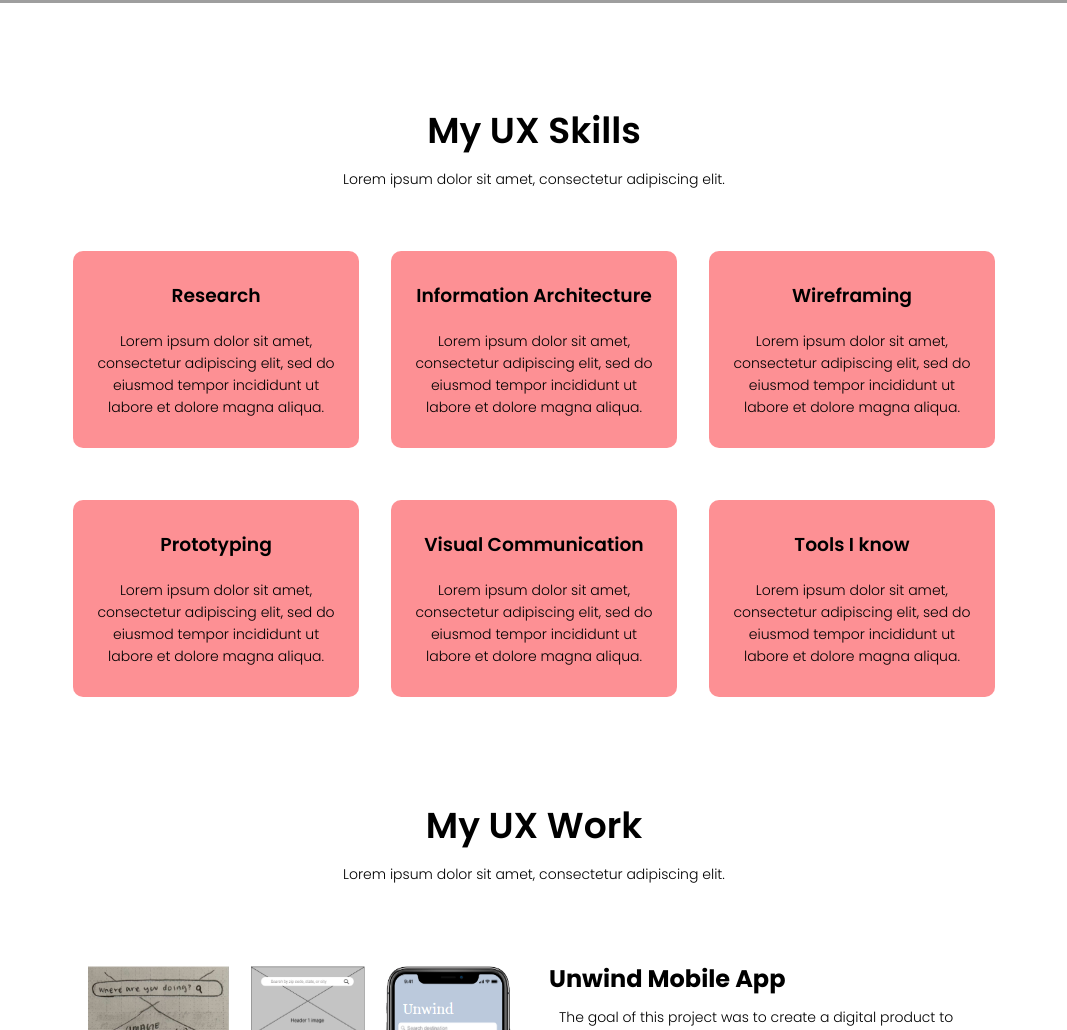
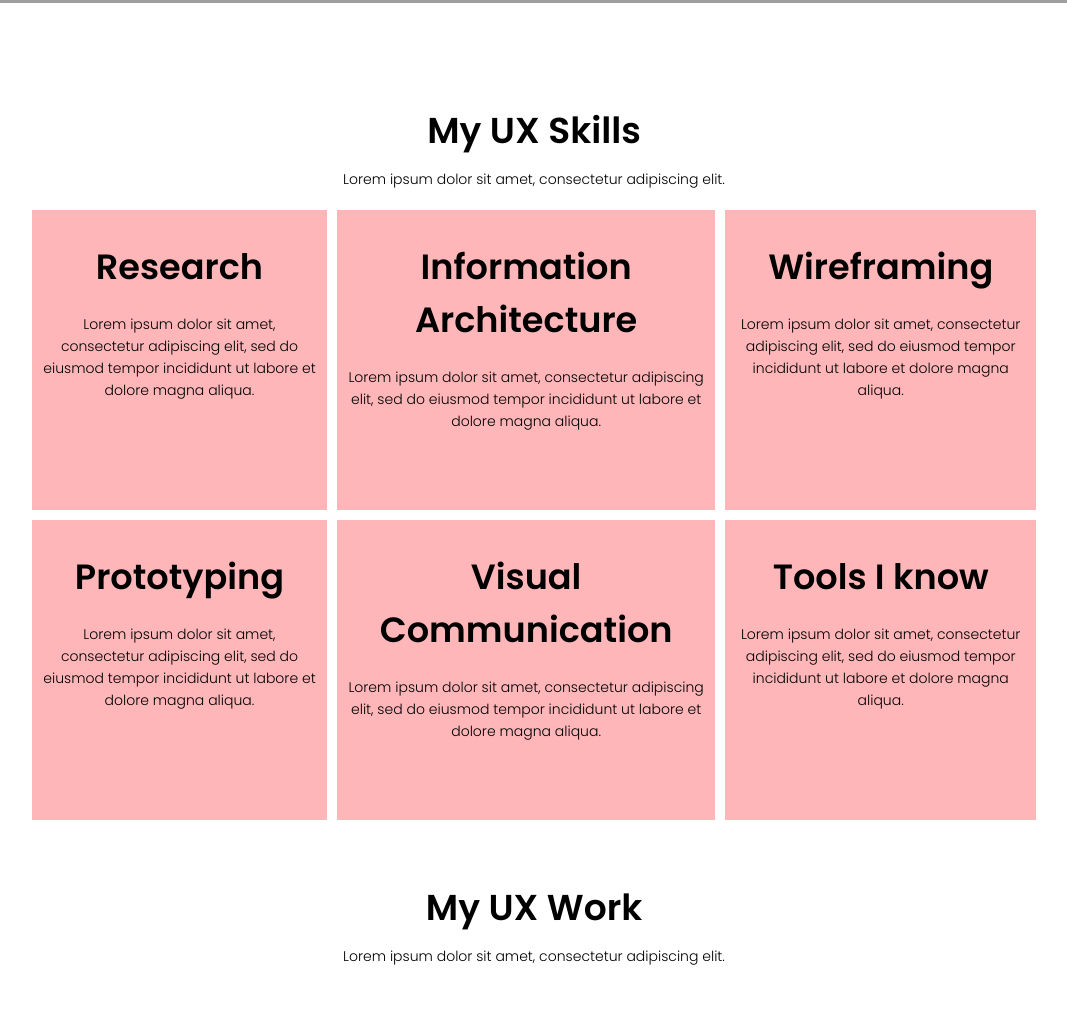
Before and after one commit to mkyang02/UX_UI_HW_18, a plain HTML site: page index.html in a window 1280 px wide. Shown: the part 950-1980 px from the top of the page, without its empty margins (106-1173 px from the left). Drawn offline with Linux system fonts and the light colour scheme; grey boxes are pictures that could not be loaded.

Commit message:
made changes to my UX skills to create a css grid and updated a photo

```diff
--- a/css/style.css
+++ b/css/style.css
@@ -98,38 +98,28 @@ p {
     line-height: 22px;
     padding: 10px;
 }
+ /*----MY UX SKILLS USING CSS GRIDS----*/
+.grid-container {
+    display: grid;
+    grid-template-columns: auto auto auto;
+    grid-template-rows: 300px 300px;
+    grid-gap: 10px;
+    background-color: none;
+    padding: 10px;
+  }
 
-.row-first {
-    margin: 5%;
-    display: flex;
-    justify-content: space-between;
-}
+  .grid-container > div {
+    background-color: #fc434962;
+    text-align: center;
+    padding: 20px 0;
+    font-size: 30px;
+  }
 
-.row-second {
-    margin: 5%;
-    display: flex;
-    justify-content: space-between;
-}
-
-.skills-col {
-    flex-basis: 31%;
-    background-color: #fc434996;
-    border-radius: 10px;
-    padding: 20px 12px;
-    box-sizing: border-box;
-    transition: 0.5s;
-}
-
-h3 {
+  h3 {
     text-align: center;
     font-weight: 600;
     margin: 10px 0;
 }
-
-.skills-col:hover {
-    box-shadow: 0 0 20px 0px rgba(0,0,0,0.2);
-}
-
 
 /*-----MY WORK SECTION------*/
 .work {
@@ -144,6 +134,8 @@ h3 {
     display: flex;
     justify-content: space-between;
 }
+
+
 
 .work-container img {
     width: 50%;
--- a/index.html
+++ b/index.html
@@ -34,52 +34,33 @@ href="https://cdnjs.cloudflare.com/ajax/libs/font-awesome/6.1.1/css/all.min.css"
                     sed do eiusmod tempor incididunt ut.</p>
         </section>
 
-    <!--------------------MY UX SKILLS-------------->
+    <!--------------------MY UX SKILLS------------>
+    <section class="skills">
+        <h1>My UX Skills</h1>
+        <p>Lorem ipsum dolor sit amet, consectetur adipiscing elit.</p>
+        <div class="grid-container">
+            <div class="item1"><h3>Research</h3>
+                <p>Lorem ipsum dolor sit amet, consectetur adipiscing elit, sed do
+                    eiusmod tempor incididunt ut labore et dolore magna aliqua.</p></div>
+            <div class="item2"><h3>Information Architecture</h3>
+                <p>Lorem ipsum dolor sit amet, consectetur adipiscing elit, sed do
+                    eiusmod tempor incididunt ut labore et dolore magna aliqua.</p></div>
+            <div class="item3"><h3>Wireframing</h3>
+                <p>Lorem ipsum dolor sit amet, consectetur adipiscing elit, sed do
+                    eiusmod tempor incididunt ut labore et dolore magna aliqua.</p></div>
+            <div class="item4"><h3>Prototyping</h3>
+                <p>Lorem ipsum dolor sit amet, consectetur adipiscing elit, sed do
+                    eiusmod tempor incididunt ut labore et dolore magna aliqua.</p></div>
+            <div class="item5"><h3>Visual Communication</h3>
+                <p>Lorem ipsum dolor sit amet, consectetur adipiscing elit, sed do
+                    eiusmod tempor incididunt ut labore et dolore magna aliqua.</p></div>
+            <div class="item6"><h3>Tools I know</h3>
+                <p>Lorem ipsum dolor sit amet, consectetur adipiscing elit, sed do
+                    eiusmod tempor incididunt ut labore et dolore magna aliqua.</p></div>
 
-        <section class="skills">
-            <h1>My UX Skills</h1>
-            <p>Lorem ipsum dolor sit amet, consectetur adipiscing elit.</p>
+          </div>
 
-            <div class="row-first">
-                <div class="skills-col">
-                    <h3>Research</h3>
-                    <p>Lorem ipsum dolor sit amet, consectetur adipiscing elit, sed do
-                        eiusmod tempor incididunt ut labore et dolore magna aliqua.</p>
-                </div>
-
-                <div class="skills-col">
-                    <h3>Information Architecture</h3>
-                    <p>Lorem ipsum dolor sit amet, consectetur adipiscing elit, sed do
-                        eiusmod tempor incididunt ut labore et dolore magna aliqua.</p>
-                </div>
-
-                <div class="skills-col">
-                    <h3>Wireframing</h3>
-                    <p>Lorem ipsum dolor sit amet, consectetur adipiscing elit, sed do
-                        eiusmod tempor incididunt ut labore et dolore magna aliqua.</p>
-                </div>
-            </div>
-
-            <div class="row-second">
-                <div class="skills-col">
-                    <h3>Prototyping</h3>
-                    <p>Lorem ipsum dolor sit amet, consectetur adipiscing elit, sed do
-                        eiusmod tempor incididunt ut labore et dolore magna aliqua.</p>
-                </div>
-
-                <div class="skills-col">
-                    <h3>Visual Communication</h3>
-                    <p>Lorem ipsum dolor sit amet, consectetur adipiscing elit, sed do
-                        eiusmod tempor incididunt ut labore et dolore magna aliqua.</p>
-                </div>
-
-                <div class="skills-col">
-                    <h3>Tools I know</h3>
-                    <p>Lorem ipsum dolor sit amet, consectetur adipiscing elit, sed do
-                        eiusmod tempor incididunt ut labore et dolore magna aliqua.</p>
-                </div>
-            </div>
-        </section>
+    </section>
 
     <!--------------------MY WORK SECTION-------------->
     <section class="work">
```
Also changed, not shown: images/my-work-2.png.
